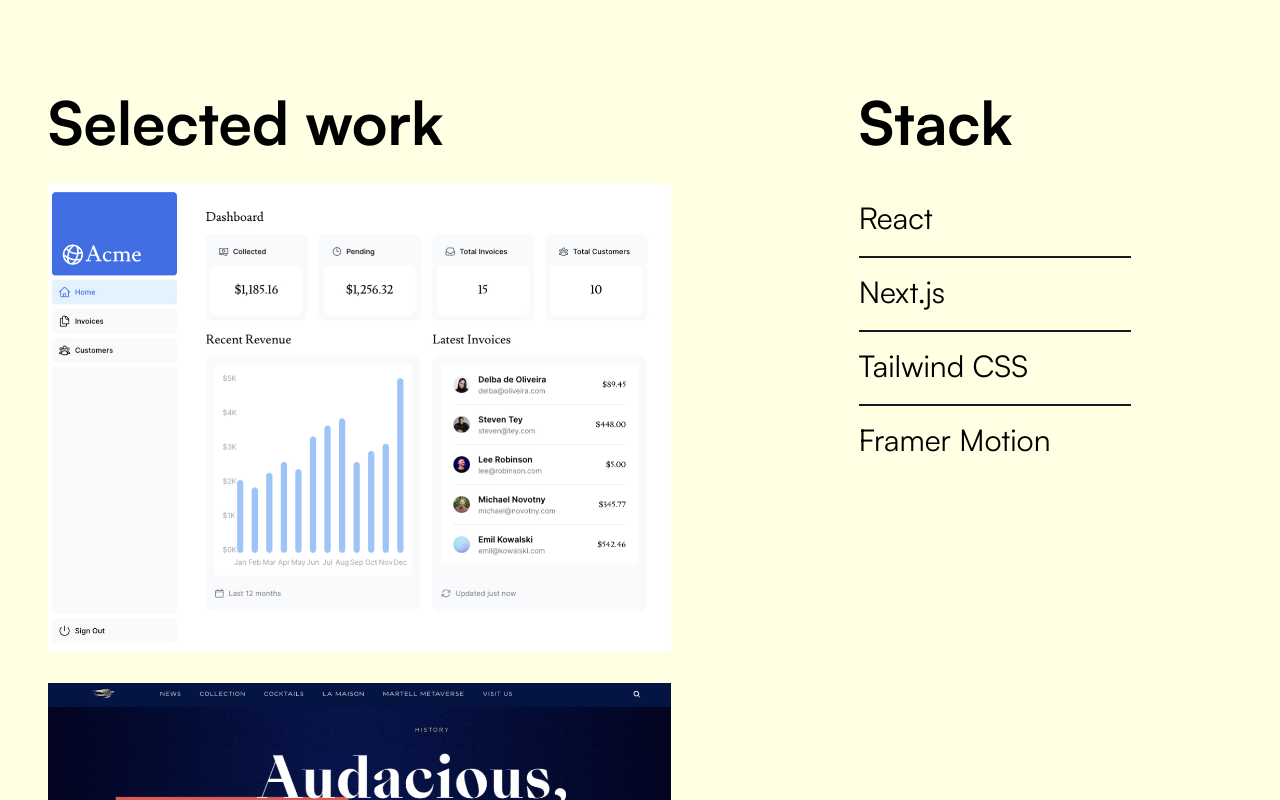
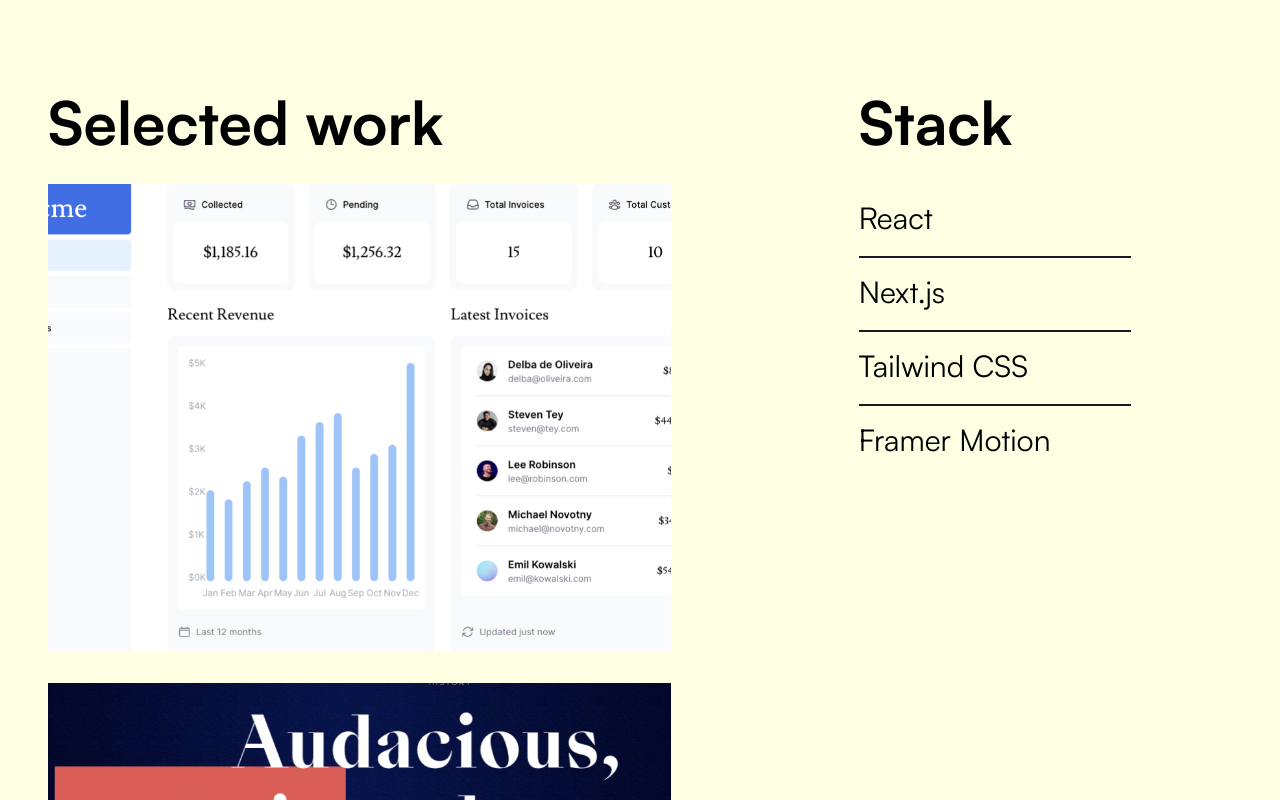
Before and after one commit to adrienglbrt/portfolio-2023, a Next.js app: page / in a window 1280 px wide. Shown: the part 800-1600 px from the top of the page. Built offline with nearby package versions, Linux system fonts and the light colour scheme.

Commit message:
Add scroll animation on project pushes

```diff
--- a/src/components/footer.js
+++ b/src/components/footer.js
@@ -7,7 +7,6 @@ import { motion, useScroll, useTransform } from "framer-motion"
 export default function Footer() {
     const footerRef = useRef(null)
     const { scrollYProgress } = useScroll({
-        layoutEffect: false,
         target: footerRef,
         offset: ["start end", "end end"]
     })
--- a/src/components/pushProject.js
+++ b/src/components/pushProject.js
@@ -1,13 +1,29 @@
 import Link from "next/link";
-import Image from 'next/image'
+import Image from 'next/image';
+import { useRef } from "react";
+import { motion, useTransform, useScroll } from "framer-motion";
+
 
 export default function PushProject({ project, format }) {
+    const divRef = useRef(null);
+    const { scrollYProgress } = useScroll({
+        target: divRef,
+        offset: ["start end", "end start"]
+    });
+    const translateY = useTransform(scrollYProgress, [0, 1], [20, -20]);
+
     const height = (format == "small" ? "h-40 lg:h-60" : null )
 
     return (
-        <Link key={project.slug} href={`/projects/${project.slug}`} className="group block overflow-hidden w-full">
+        <Link key={project.slug} href={`/projects/${project.slug}`} className="group block overflow-hidden w-full" ref={divRef}>
             <div className={`relative ${height}`}>
-                <Image src={project.img} alt={project.title} width="1200" height="900" className="cover"/>
+                <motion.div
+                    style={{
+                        translateY,
+                    }}
+                >
+                <Image src={project.img} alt={project.title} width="1200" height="900" className="cover scale-125 origin-center group-hover:scale-110 transition duration-300"/>
+                </motion.div>
                 <div className="hidden md:block absolute top-0 left-0 w-full h-full bg-gradient-to-t from-overlay to-transparent opacity-0 group-hover:opacity-100 transition duration-300">
                     <div className="absolute bottom-0 pl-8 pb-8 flex items-center">
                         <p className="text-3xl md:text-5xl text-white font-medium opacity-0 group-hover:opacity-100 group-hover:translate-x-2 transition duration-300">{project.title}</p>
```
